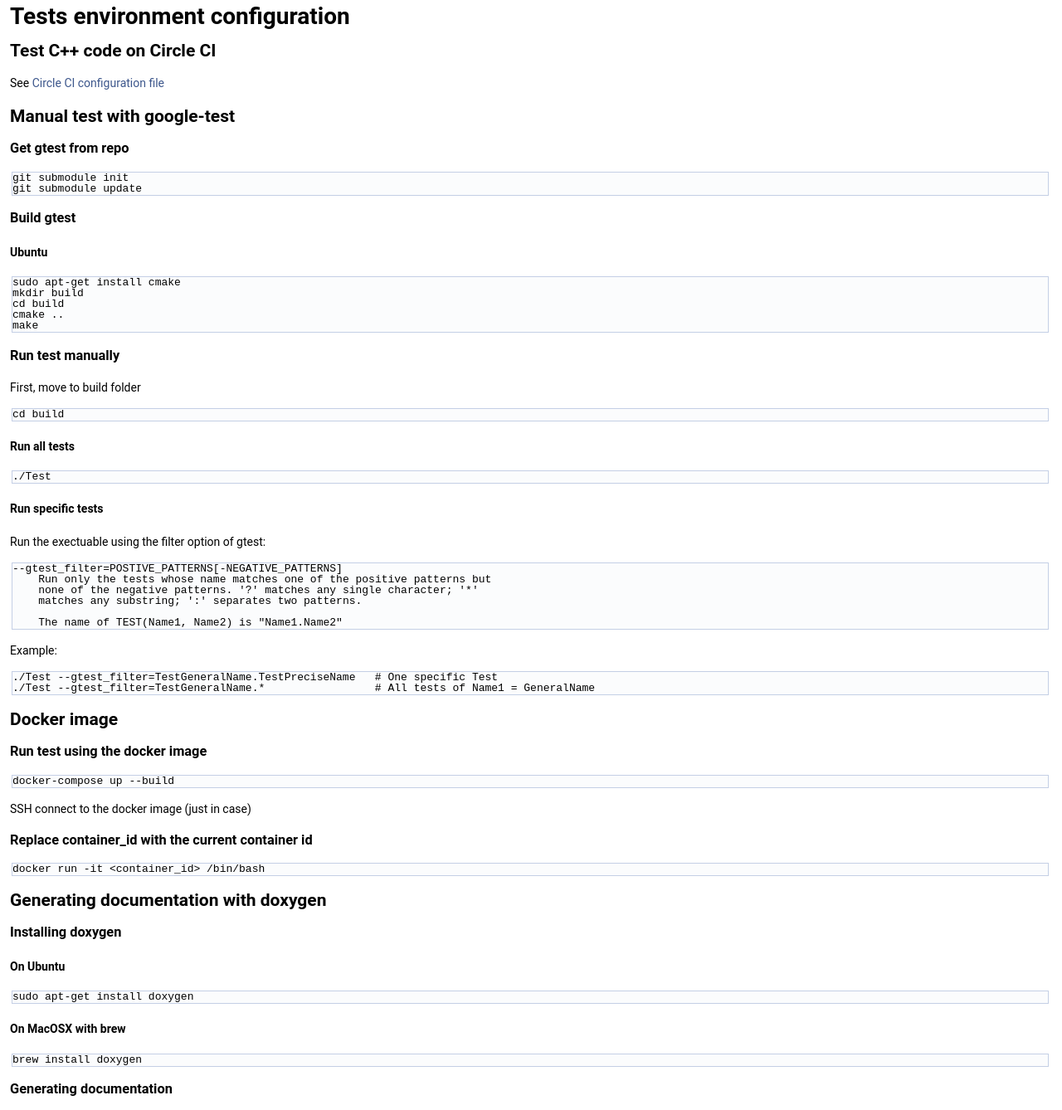
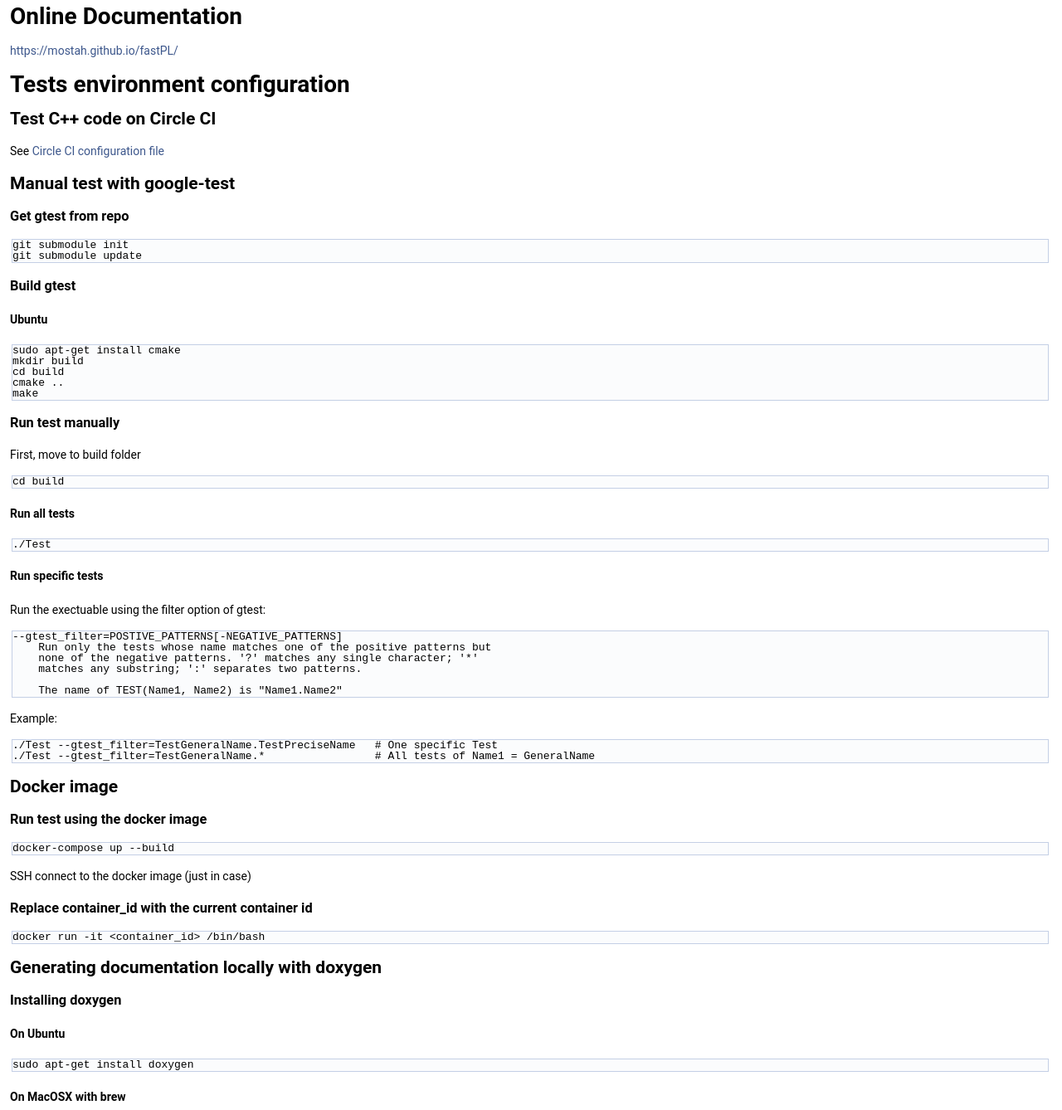
Before and after one commit to Mostah/fastPL, a plain HTML site: page md___users__thomas_vindard_1__desktop_3_a__projet_fast_p_l__r_e_a_d_m_e.html in a window 1280 px wide. Shown: the part 381-1719 px from the top of the page at 83% size. Drawn offline with Linux system fonts and the light colour scheme.

Commit message:
updated doc with the latest version of master

```diff
--- a/md___users__thomas_vindard_1__desktop_3_a__projet_fast_p_l__r_e_a_d_m_e.html
+++ b/md___users__thomas_vindard_1__desktop_3_a__projet_fast_p_l__r_e_a_d_m_e.html
@@ -76,32 +76,35 @@ Repository structure</h1>
 <li><a href="https://github.com/Mostah/fastPL/tree/master/.circleci">.circleci</a> : CircleCi configuration</li>
 </ul>
 <h1><a class="anchor" id="autotoc_md2"></a>
+Online Documentation</h1>
+<p><a href="https://mostah.github.io/fastPL/">https://mostah.github.io/fastPL/</a></p>
+<h1><a class="anchor" id="autotoc_md3"></a>
 Tests environment configuration</h1>
-<h2><a class="anchor" id="autotoc_md3"></a>
+<h2><a class="anchor" id="autotoc_md4"></a>
 Test C++ code on Circle CI</h2>
 <p>See <a href="https://github.com/Mostah/fastPL/blob/master/.circleci/config.yml">Circle CI configuration file</a></p>
-<h2><a class="anchor" id="autotoc_md4"></a>
+<h2><a class="anchor" id="autotoc_md5"></a>
 Manual test with google-test</h2>
-<h3><a class="anchor" id="autotoc_md5"></a>
+<h3><a class="anchor" id="autotoc_md6"></a>
 Get gtest from repo</h3>
 <div class="fragment"><div class="line">git submodule init</div>
 <div class="line">git submodule update</div>
-</div><!-- fragment --><h3><a class="anchor" id="autotoc_md6"></a>
+</div><!-- fragment --><h3><a class="anchor" id="autotoc_md7"></a>
 Build gtest</h3>
-<h4><a class="anchor" id="autotoc_md7"></a>
+<h4><a class="anchor" id="autotoc_md8"></a>
 Ubuntu</h4>
 <div class="fragment"><div class="line">sudo apt-get install cmake</div>
 <div class="line">mkdir build</div>
 <div class="line">cd build</div>
 <div class="line">cmake ..</div>
 <div class="line">make</div>
-</div><!-- fragment --><h3><a class="anchor" id="autotoc_md8"></a>
+</div><!-- fragment --><h3><a class="anchor" id="autotoc_md9"></a>
 Run test manually</h3>
 <p>First, move to build folder </p><div class="fragment"><div class="line">cd build</div>
-</div><!-- fragment --><h4><a class="anchor" id="autotoc_md9"></a>
+</div><!-- fragment --><h4><a class="anchor" id="autotoc_md10"></a>
 Run all tests</h4>
 <div class="fragment"><div class="line">./Test  </div>
-</div><!-- fragment --><h4><a class="anchor" id="autotoc_md10"></a>
+</div><!-- fragment --><h4><a class="anchor" id="autotoc_md11"></a>
 Run specific tests</h4>
 <p>Run the exectuable using the filter option of gtest: </p><div class="fragment"><div class="line">--gtest_filter=POSTIVE_PATTERNS[-NEGATIVE_PATTERNS]</div>
 <div class="line">    Run only the tests whose name matches one of the positive patterns but</div>
@@ -111,26 +114,26 @@ Run specific tests</h4>
 <div class="line">    The name of TEST(Name1, Name2) is &quot;Name1.Name2&quot;</div>
 </div><!-- fragment --><p>Example: </p><div class="fragment"><div class="line">./Test --gtest_filter=TestGeneralName.TestPreciseName   # One specific Test</div>
 <div class="line">./Test --gtest_filter=TestGeneralName.*                 # All tests of Name1 = GeneralName </div>
-</div><!-- fragment --><h2><a class="anchor" id="autotoc_md11"></a>
+</div><!-- fragment --><h2><a class="anchor" id="autotoc_md12"></a>
 Docker image</h2>
-<h3><a class="anchor" id="autotoc_md12"></a>
+<h3><a class="anchor" id="autotoc_md13"></a>
 Run test using the docker image</h3>
 <div class="fragment"><div class="line">docker-compose up --build</div>
 </div><!-- fragment --><p>SSH connect to the docker image (just in case)</p>
-<h3><a class="anchor" id="autotoc_md13"></a>
+<h3><a class="anchor" id="autotoc_md14"></a>
 Replace container_id with the current container id</h3>
 <div class="fragment"><div class="line">docker run -it &lt;container_id&gt; /bin/bash </div>
-</div><!-- fragment --><h2><a class="anchor" id="autotoc_md14"></a>
-Generating documentation with doxygen</h2>
-<h3><a class="anchor" id="autotoc_md15"></a>
+</div><!-- fragment --><h2><a class="anchor" id="autotoc_md15"></a>
+Generating documentation locally with doxygen</h2>
+<h3><a class="anchor" id="autotoc_md16"></a>
 Installing doxygen</h3>
-<h4><a class="anchor" id="autotoc_md16"></a>
+<h4><a class="anchor" id="autotoc_md17"></a>
 On Ubuntu</h4>
 <div class="fragment"><div class="line">sudo apt-get install doxygen</div>
-</div><!-- fragment --><h4><a class="anchor" id="autotoc_md17"></a>
+</div><!-- fragment --><h4><a class="anchor" id="autotoc_md18"></a>
 On MacOSX with brew</h4>
 <div class="fragment"><div class="line">brew install doxygen</div>
-</div><!-- fragment --><h3><a class="anchor" id="autotoc_md18"></a>
+</div><!-- fragment --><h3><a class="anchor" id="autotoc_md19"></a>
 Generating documentation</h3>
 <div class="fragment"><div class="line">cd doxygen</div>
 <div class="line">cmake .</div>
```
Also changed, not shown: class_alternatives_performance.html (+2 -2 lines), class_atomic_m_c_d_a_object.html (+1 -1 lines), class_category.html (+2 -2 lines), class_criterion.html (+2 -2 lines), class_data_generator.html (+2 -2 lines), class_perf.html (+2 -2 lines), class_performance_table.html (+1 -1 lines), inherits.html (+6 -6 lines), structsimple__walker.html (+2 -2 lines).
